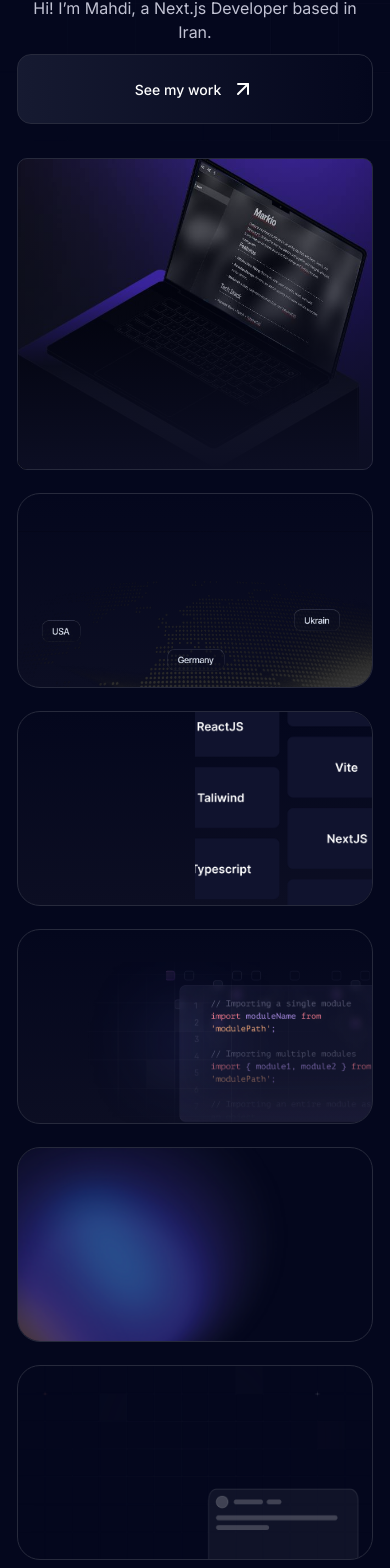
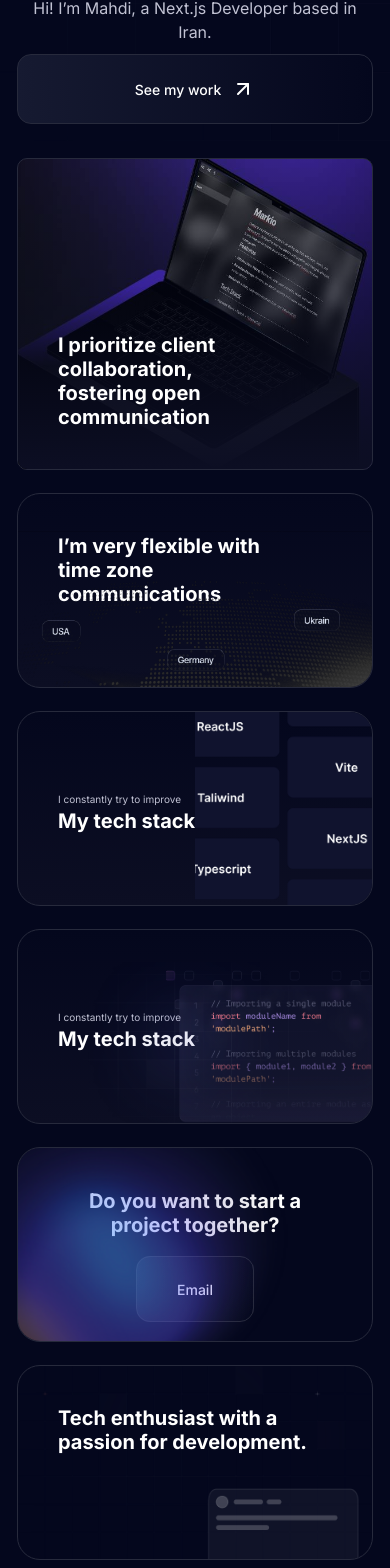
Before and after one commit to tasha-dev/portfolio, a Next.js app: page / in a window 390 px wide. Shown: the part 409-1977 px from the top of the page. Built offline with nearby package versions, Linux system fonts and the light colour scheme.

Commit message:
fixed some bugs

```diff
--- a/section/home/secondSection.tsx
+++ b/section/home/secondSection.tsx
@@ -17,36 +17,36 @@ export default function SecondSection():ReactNode {
         <section id="about" className={'bg-richBlack'}>
             <Container>
                 <div className={'grid lg:grid-cols-2 grid-cols-1 lg:grid-rows-2 grid-rows-1 lg:h-[541px] lg:gap-[30px] gap-[23px] lg:mb-[30px] mb-[23px]'}>
-                    <div className={'bg-[url("../image/markio-mokup.jpg")] lg:bg-contain bg-cover relative overflow-hidden lg:h-auto h-[312px] lg:rounded-[23px] rounded-[10px] bg-no-repeat bg-top border border-gunMetal row-span-2 group flex items-end justify-between p-[40px]'}>
-                        <div className={'bg-gradient-to-b w-full h-full absolute top-0 left-0 from-richBlack/20 via-richBlack/50 to-chineseBlack pointer-events-none'}/>
-                        <div className={'group-hover:opacity-100 group-hover:translate-x-0 opacity-0 -translate-x-[20px] transition-all duration-500 w-[75%]'}>
+                    <div className={'bg-[url("../image/markio-mokup.jpg")] z-10 lg:bg-contain bg-cover relative overflow-hidden lg:h-auto h-[312px] lg:rounded-[23px] rounded-[10px] bg-no-repeat bg-top border border-gunMetal row-span-2 group flex items-end justify-between p-[40px]'}>
+                        <div className={'bg-gradient-to-b w-full z-20 h-full absolute top-0 left-0 from-richBlack/20 via-richBlack/50 to-chineseBlack pointer-events-none'}/>
+                        <div className={'group-hover:opacity-100 z-30 group-hover:translate-x-0 lg:opacity-0 lg:translate-x-[-20px] transition-all duration-500 w-[75%]'}>
                             <h3 className={'lg:text-[32px] text-[20px] text-white leading-[120%] tracking-[-1%] font-bold'}>I prioritize client collaboration, fostering open communication</h3>
                         </div>
                     </div>
                     <div className={'overflow-hidden bg-gradient-to-b from-richBlack/20 lg:h-auto h-[195px] to-chineseBlack rounded-[23px] p-[40px] group relative border border-gunMetal'}>
                         <Image width={500} height={541} alt={"Time zones"} src={timeZoneImage.src} className={'w-full object-cover absolute bottom-0 left-0'}/>
-                        <div className={'group-hover:opacity-100 group-hover:translate-x-0 opacity-0 -translate-x-[20px] transition-all duration-500 w-[75%]'}>
+                        <div className={'group-hover:opacity-100 group-hover:translate-x-0 lg:opacity-0 lg:translate-x-[-20px] transition-all duration-500 w-[75%]'}>
                             <h3 className={'lg:text-[30px] text-[20px] text-white leading-[120%] tracking-[-1%] font-bold'}>I’m very flexible with time zone communications</h3>
                         </div>
                     </div>
                     <div className={'overflow-hidden bg-gradient-to-b from-richBlack/20 lg:h-auto h-[195px] to-chineseBlack rounded-[23px] p-[40px] group relative border border-gunMetal flex items-center justify-start'}>
                         <Image width={500} height={541} alt={"tech stack"} src={techStackImage.src} className={'w-[50%] h-full object-cover absolute bottom-0 right-0'}/>
-                        <div className={'group-hover:opacity-100 group-hover:translate-x-0 opacity-0 -translate-x-[20px] transition-all duration-500'}>
+                        <div className={'group-hover:opacity-100 group-hover:translate-x-0 lg:opacity-0 lg:translate-x-[-20px] transition-all duration-500'}>
                             <span className={'lg:text-[14px] text-[10px] font-normal leading-[120%] mb-[10px] text-lavenderGray'}>I constantly try to improve</span>
                             <h3 className={'lg:text-[30px] text-[20px] text-white leading-[120%] tracking-[-1%] font-bold'}>My tech stack</h3>
                         </div>
                     </div>
                 </div>
-                <div className="grid lg:grid-cols-2 lg:grid-rows-2 lg:h-[400px] lg:gap-[30px] gap-[23px]">
+                <div className="grid lg:grid-cols-2 lg:grid-rows-2 lg:h-[541px] lg:gap-[30px] gap-[23px]">
                     <div className={'overflow-hidden bg-[url("../image/grid-pattern.png")] relative bg-cover lg:h-auto h-[195px] rounded-[23px] p-[40px] group border border-gunMetal'}>
-                        <div className={'group-hover:opacity-100 group-hover:translate-x-0 opacity-0 -translate-x-[20px] transition-all duration-500'}>
+                        <div className={'group-hover:opacity-100 group-hover:translate-x-0 lg:opacity-0 lg:translate-x-[-20px] transition-all duration-500'}>
                             <h3 className={'lg:text-[30px] text-[20px] text-white leading-[120%] tracking-[-1%] font-bold'}>Tech enthusiast with a passion for development.</h3>
                         </div>
                         <Image width={500} height={541} alt={"Time zones"} src={skeletonImage.src} className={'w-[50%] absolute bottom-0 right-0'}/>
                     </div>
                     <div className="col-start-1 row-start-2 overflow-hidden relative lg:h-auto h-[195px] rounded-[23px] p-[40px] bg-gradiant-to-r from-darkGunMetal to-richBlack group border border-gunMetal flex items-center justify-center flex-col">
                         <Image className={'absolute top-0 left-0 h-full '} alt={'gradiant light'} src={gradiantLightImage.src} width={500} height={541}/>
-                        <div className={'group-hover:opacity-100 group-hover:translate-x-0 opacity-0 -translate-x-[20px] transition-all duration-500'}>
+                        <div className={'group-hover:opacity-100 group-hover:translate-x-0 lg:opacity-0 lg:translate-x-[-20px] transition-all duration-500'}>
                             <h3 className={'lg:text-[30px] mb-[40px] text-center block text-[20px] text-white leading-[120%] tracking-[-1%] font-bold'}>Do you want to start a project together?</h3>
                             <div className={'flex items-center justify-center'}>
                                 <Button link={'mailto:imwhdiii@gmail.com'}>Email</Button>
@@ -55,7 +55,7 @@ export default function SecondSection():ReactNode {
                     </div>
                     <div className="lg:row-span-2 lg:col-start-2 row-start-1 overflow-hidden bg-gradient-to-b from-richBlack/20 lg:h-auto h-[195px] to-chineseBlack rounded-[23px] p-[40px] group relative border border-gunMetal flex items-center justify-start">
                         <Image className={'absolute bottom-0 w-full right-0'} alt={'code image'} src={codeImage.src} width={500} height={541}/>
-                        <div className={'group-hover:opacity-100 group-hover:translate-x-0 opacity-0 -translate-x-[20px] transition-all duration-500'}>
+                        <div className={'group-hover:opacity-100 group-hover:translate-x-0 lg:opacity-0 lg:translate-x-[-20px] transition-all duration-500'}>
                             <span className={'lg:text-[14px] text-[10px] font-normal leading-[120%] mb-[10px] text-lavenderGray'}>I constantly try to improve</span>
                             <h3 className={'lg:text-[30px] text-[20px] text-white leading-[120%] tracking-[-1%] font-bold'}>My tech stack</h3>
                         </div>
```
